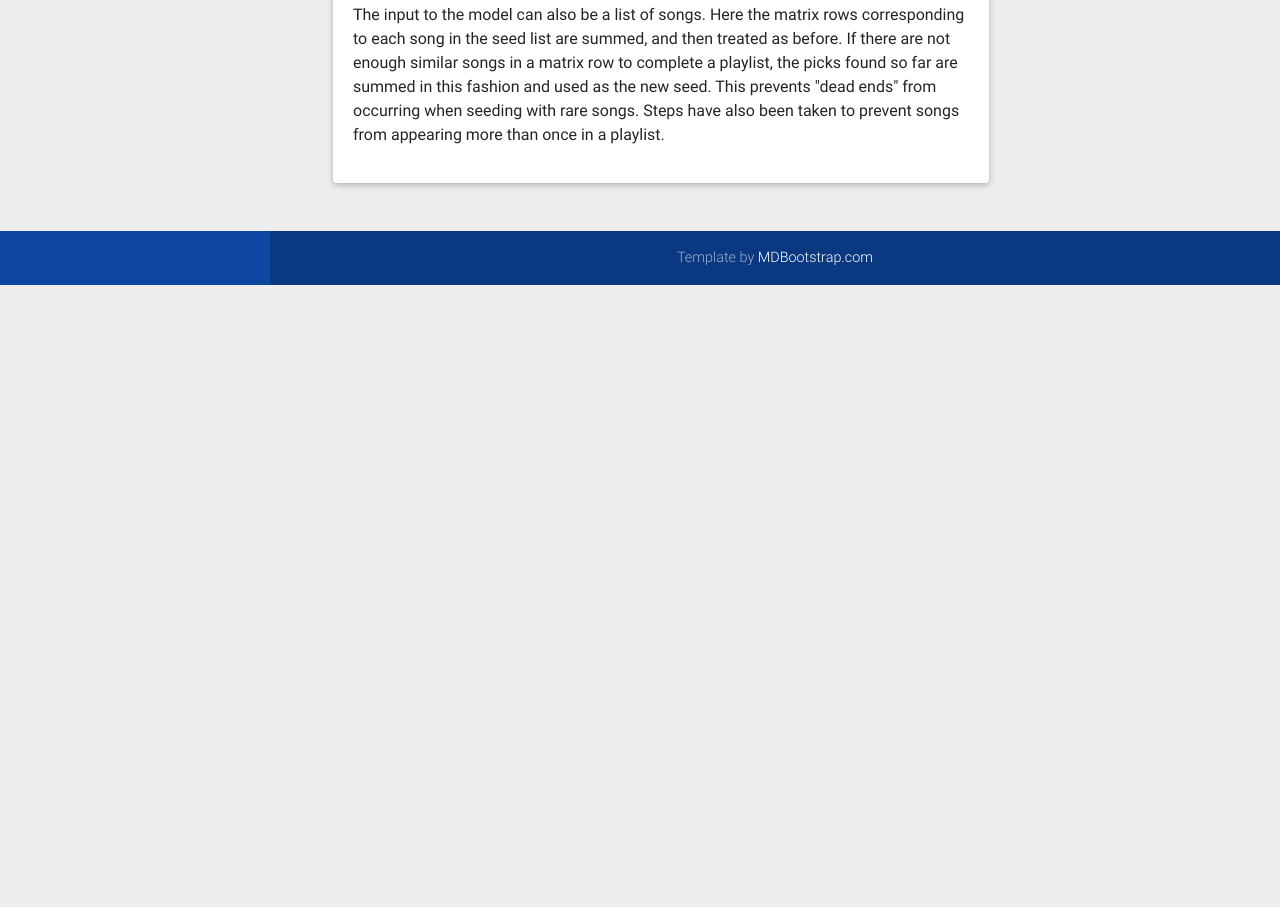
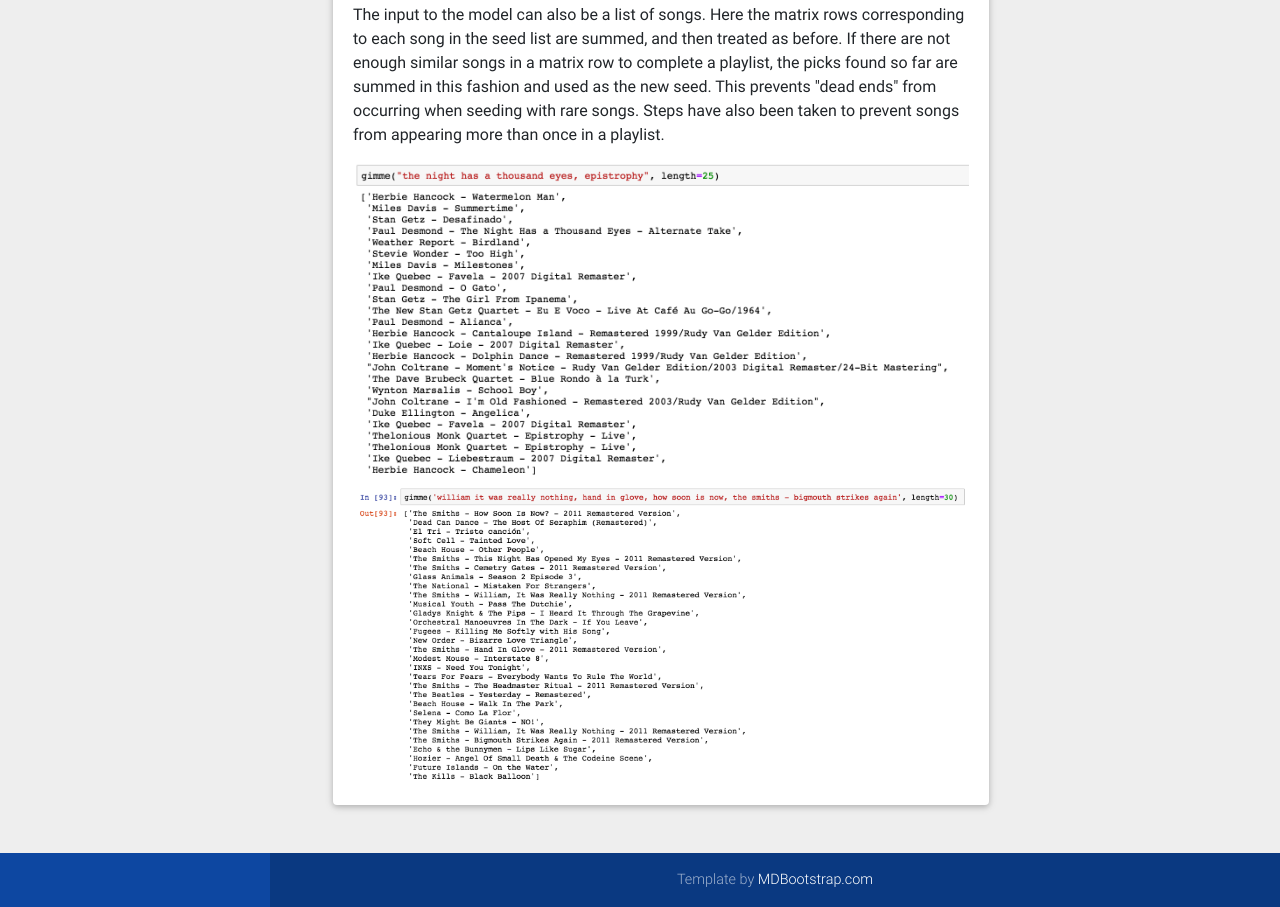
Before and after one commit to iEatYanYans/music-recommender, a plain HTML site: page models.html in a window 1280 px wide. Shown: the part 1456-2363 px from the top of the page. Before the commit the page ends 1741 px from the top, so only its background shows below. Drawn offline with Linux system fonts and the light colour scheme.

Commit message:
generator img

```diff
--- a/models.html
+++ b/models.html
@@ -107,11 +107,10 @@
                         <p>
                             The input to the model can also be a list of songs. Here the matrix rows corresponding to each song in the seed list are summed, and then treated as before. If there are not enough similar songs in a matrix row to complete a playlist, the picks found so far are summed in this fashion and used as the new seed. This prevents "dead ends" from occurring when seeding with rare songs. Steps have also been taken to prevent songs from appearing more than once in a playlist.
                         </p>
-                        <!--
-                        <img src="img/graphs/exampleplaylist.png" alt="Example Playlist"
+                        <img src="img/graphs/generator-sample.png" alt="Example Playlist"
                              class="img-fluid">
-                        -->
-
+                        <img src="img/graphs/generator-sample-2.png" alt="Example Playlist"
+                             class="img-fluid">
                     </div>
 
                 </div>
```
Also changed, not shown: img/graphs/generator-sample-2.png (added), img/graphs/generator-sample.png (added).
